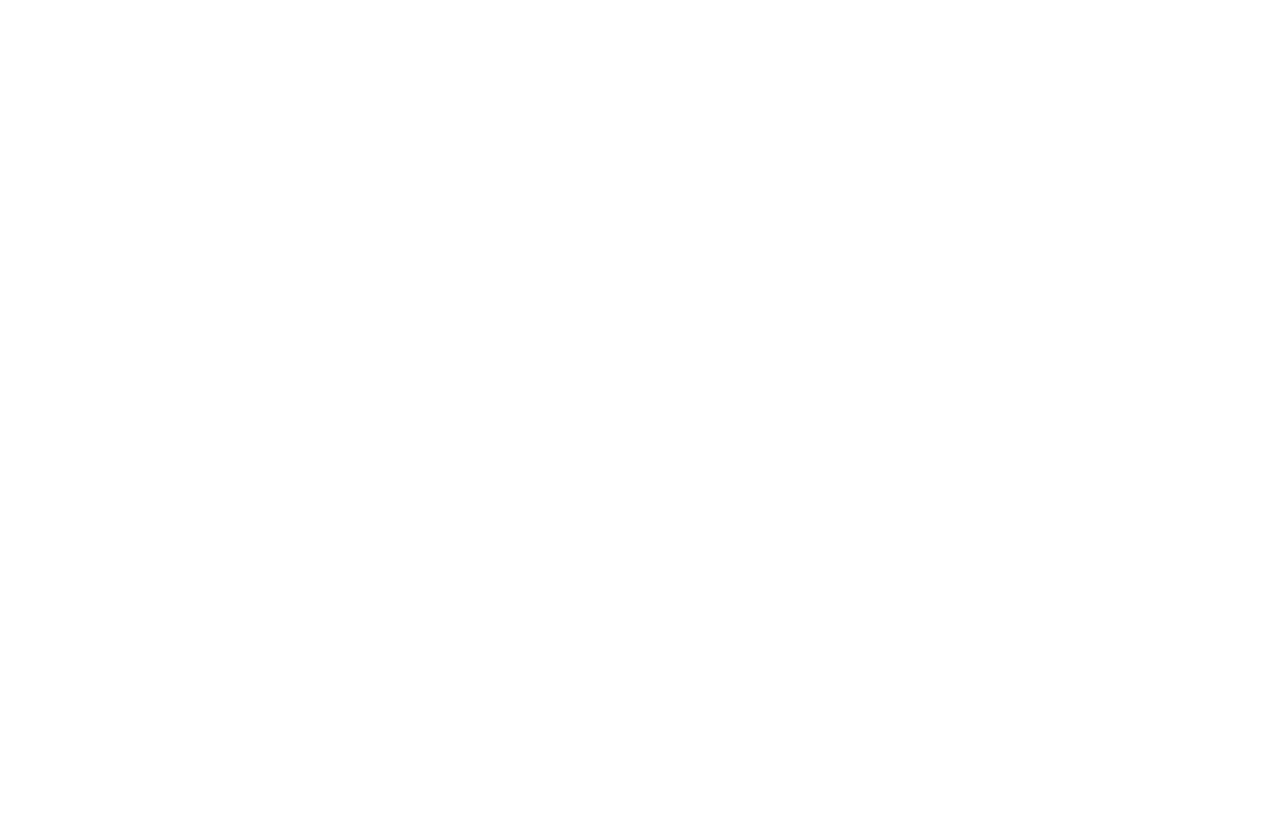
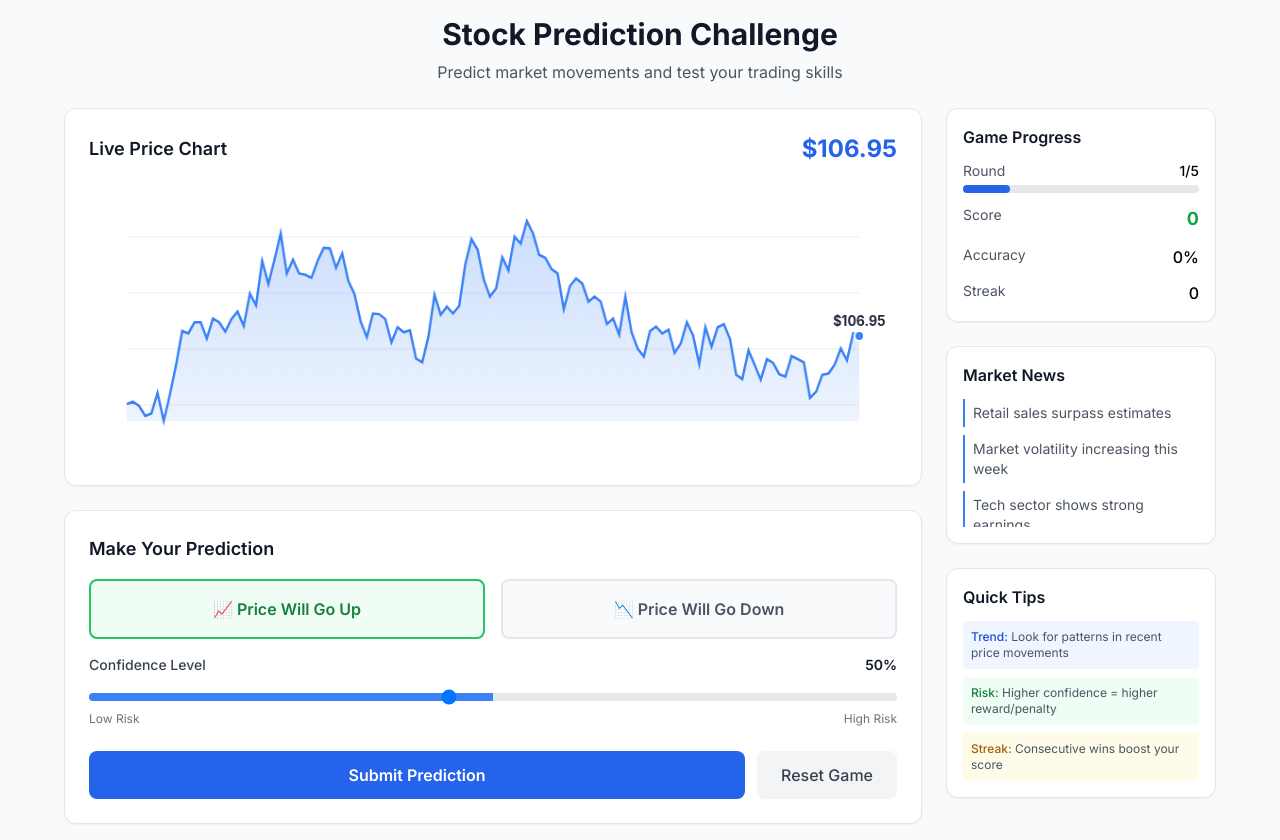
Before and after one commit to Clusters-Config/Fin-Quest, a React (Vite) app in the folder frontend/: page /Stock in a window 1280 px wide. Before the commit this address had no page. Before the commit the page ends 800 px from the top, so only its background shows below. Built offline with nearby package versions, Linux system fonts and the light colour scheme.

Commit message:
feat: add Stock route to App and improve formatting in Stock component

```diff
--- a/frontend/src/App.jsx
+++ b/frontend/src/App.jsx
@@ -99,6 +99,7 @@ const App = () => {
             <Route path="/ProfilePage" element={<ProfilePage />} />
             <Route path="/GameProfile" element={<GameProfile />} />
             <Route path="/service/chat" element={<Index />} />
+            <Route path="/Stock" element={<Stock />} />
 
 
 
--- a/frontend/src/GameComponents/Stock.jsx
+++ b/frontend/src/GameComponents/Stock.jsx
@@ -274,7 +274,7 @@ export default function StockPredictionGame() {
         {/* Header */}
         <div className="text-center mb-6">
           <h1 className="text-3xl font-bold text-gray-900 mb-2">Stock Prediction Challenge</h1>
-          <p className="text-gray-600" >Predict market movements and test your trading skills</p>
+          <p className="text-gray-600">Predict market movements and test your trading skills</p>
         </div>
 
         {/* Main Grid */}
```
